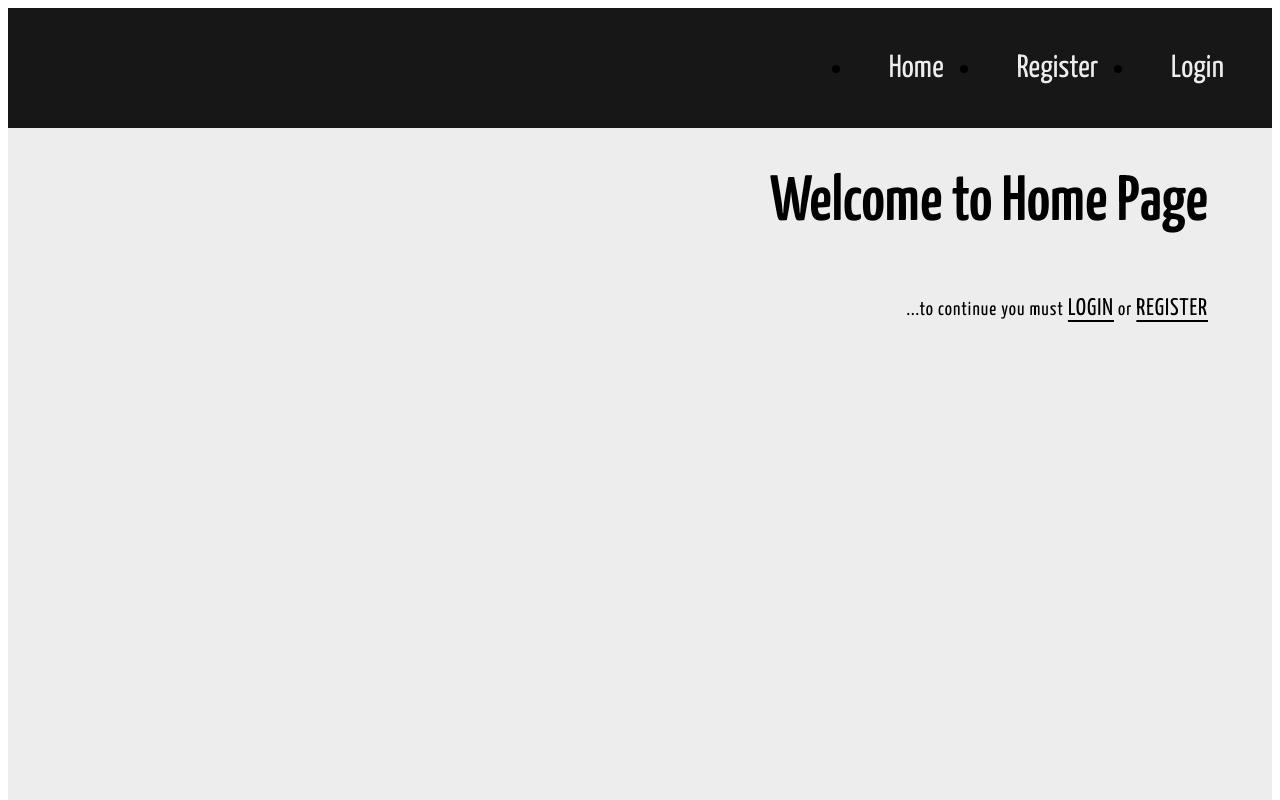
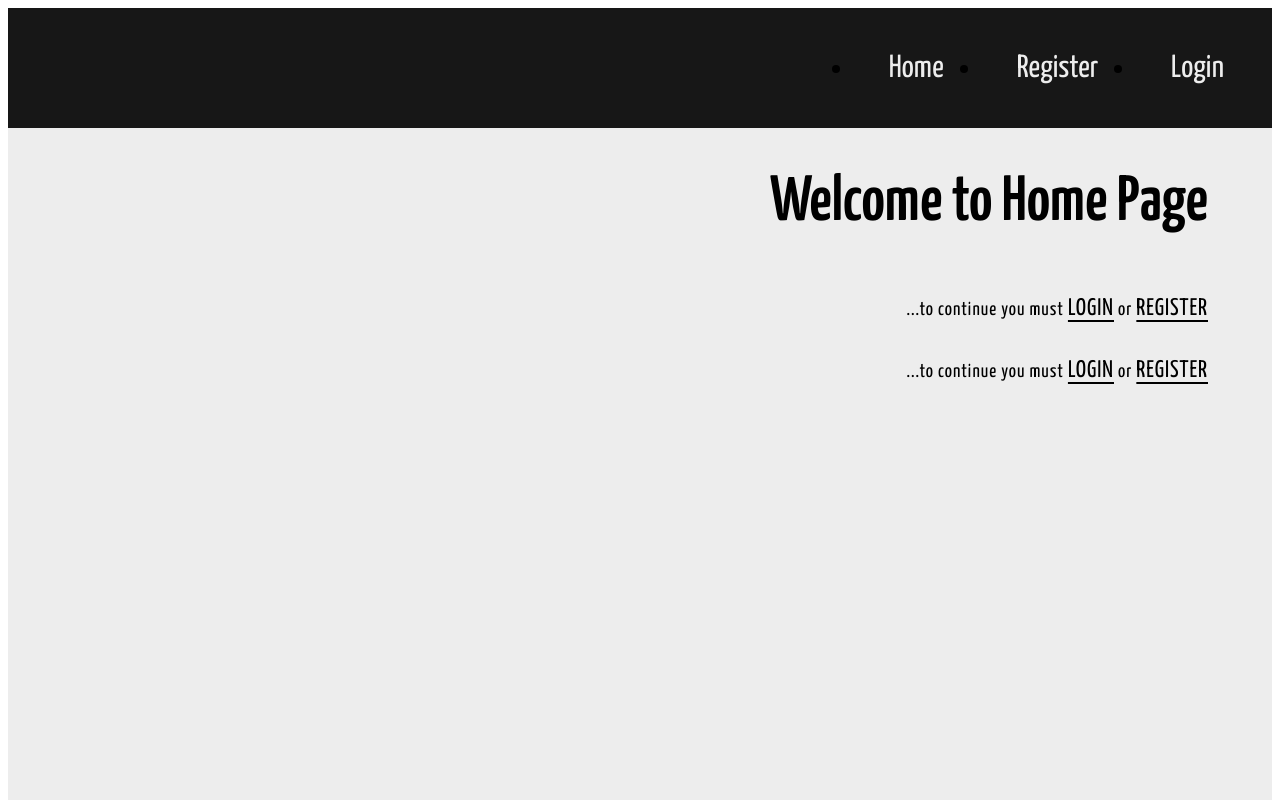
Before and after one commit to urtesala/urte_saladziute_final_react_exam, a React (Vite) app: page / in a window 1280 px wide. Shown: the top 800 px of the page. Built offline with nearby package versions, Linux system fonts and the light colour scheme.

Commit message:
add shop form rederecting, h2 when no shops

```diff
--- a/src/components/forms/LoginForm.jsx
+++ b/src/components/forms/LoginForm.jsx
@@ -4,7 +4,7 @@ import { useHistory } from 'react-router-dom';
 import * as Yup from 'yup';
 import { sendRequest } from '../../helpers';
 import { useAuthCtx } from '../../store/AuthContext';
-import { Button, Form } from '../styled/StyledComponents';
+import { Button, Form, StyledLink } from '../styled/StyledComponents';
 import InputError from './InputError';
 
 function LoginForm(props) {
@@ -68,7 +68,8 @@ function LoginForm(props) {
 
       <Button type='submit'>Login</Button>
       <p>
-        If you don't have an account, please <a href='/register'>REGISTER </a>
+        If you don't have an account, please{' '}
+        <StyledLink path={'/register'}>REGISTER</StyledLink>
       </p>
     </Form>
   );
--- a/src/components/forms/RegisterForm.jsx
+++ b/src/components/forms/RegisterForm.jsx
@@ -5,7 +5,7 @@ import * as Yup from 'yup';
 import { sendRequest } from '../../helpers';
 import { useRedirect } from '../../hooks/useRedirect';
 import { useAuthCtx } from '../../store/AuthContext';
-import { Button, Form } from '../styled/StyledComponents';
+import { Button, Form, StyledLink } from '../styled/StyledComponents';
 import InputError from './InputError';
 
 function RegisterForm(props) {
@@ -90,7 +90,7 @@ function RegisterForm(props) {
 
       <Button type='submit'>Login</Button>
       <p>
-        If you already have an account, please <a href='/login'>LOGIN </a>
+        If you already have an account, please <StyledLink path={'/login'}>LOGIN</StyledLink>
       </p>
     </Form>
   );
--- a/src/components/styled/StyledComponents.js
+++ b/src/components/styled/StyledComponents.js
@@ -1,3 +1,4 @@
+import { Link } from 'react-router-dom';
 import styled from 'styled-components';
 
 export const Wraper = styled.div`
@@ -97,3 +98,12 @@ export const Section = styled.section`
     font-size: 5rem;
   }
 `;
+
+export const StyledLink = styled(Link)`
+  color: inherit;
+  text-underline-offset: 5px;
+  font-size: 1.5rem;
+  &:hover {
+    color: #da0037;
+  }
+`;
--- a/src/hooks/useFetch.js
+++ b/src/hooks/useFetch.js
@@ -5,7 +5,6 @@ function useFetch(url = 'http://localhost:8001/shops', initVal = []) {
   const [data, setData] = useState(initVal);
 
   useEffect(() => {
-    // let url = 'http://localhost:8001/users';
     fetch(url)
       .then((resp) => resp.json())
       .then((gotData) => setData(gotData))
--- a/src/pages/Home/HomePage.jsx
+++ b/src/pages/Home/HomePage.jsx
@@ -1,3 +1,5 @@
+import { Link } from 'react-router-dom';
+import { StyledLink } from '../../components/styled/StyledComponents';
 import { HomeDiv } from './styledHome';
 
 function HomePage(props) {
@@ -8,6 +10,10 @@ function HomePage(props) {
         ...to continue you must <a href='/login'>LOGIN</a> or{' '}
         <a href='/register'>REGISTER</a>
       </p>
+      <p>
+        ...to continue you must <StyledLink to={'/login'}>LOGIN</StyledLink> or{' '}
+        <StyledLink to={'/register'}>REGISTER</StyledLink>
+      </p>
     </HomeDiv>
   );
 }
--- a/src/pages/addShop/AddShop.jsx
+++ b/src/pages/addShop/AddShop.jsx
@@ -1,3 +1,4 @@
+import { Redirect, useHistory } from 'react-router-dom';
 import AddShopForm from '../../components/forms/AddShopForm';
 import { Card, Section } from '../../components/styled/StyledComponents';
 import { fireObjToArr, getData, sendRequest } from '../../helpers';
@@ -13,6 +14,7 @@ const dummyPost = {
 };
 
 function AddShop(props) {
+  const history = useHistory();
   const { uid, token } = useAuthCtx();
   const handleNewShop = async (formValues) => {
     console.log('formValues ===', formValues);
@@ -25,6 +27,7 @@ function AddShop(props) {
     console.log('ats ===', ats);
     console.log('err ===', err);
     // redirect to /posts
+    history.push('/shops');
   };
 
   return (
--- a/src/pages/shops/Shops.jsx
+++ b/src/pages/shops/Shops.jsx
@@ -1,32 +1,38 @@
-import { Card, Section } from '../../components/styled/StyledComponents';
+import { useState } from 'react';
+import { Section, StyledLink } from '../../components/styled/StyledComponents';
 import { fireObjToArr } from '../../helpers';
 import useFetch from '../../hooks/useFetch';
-import { useAuthCtx } from '../../store/AuthContext';
 import { Grid, LiEl, ShopName } from './styledShops';
 
 function Shops(props) {
-  const { token } = useAuthCtx();
+  const [loading, setLoading] = useState(false);
+
   const url = `${import.meta.env.VITE_REAL_DATABASE}/shops/shopList.json`;
 
   const [dataFromFireB, setDataFromFireB] = useFetch(url, {});
 
   const dataArr = fireObjToArr(dataFromFireB);
 
-  console.log('dataArr ===', dataArr);
-
   return (
     <Section>
       <h1>List of shops</h1>
       <Grid>
-        {dataArr.map((pObj) => (
-          <LiEl>
-            <ShopName>{pObj.shopName}</ShopName>
-            <img src={pObj.image} alt={pObj.shopName} />
-            <h3>Town: {pObj.town}</h3>
-            <h3>Start year: {pObj.startYear}</h3>
-            <p>{pObj.description}</p>
-          </LiEl>
-        ))}
+        {dataArr.length === 0 ? (
+          <h2>
+            It seems there are no shops yet... to add one please go to{' '}
+            <StyledLink>ADD SHOP</StyledLink>
+          </h2>
+        ) : (
+          dataArr.map((pObj) => (
+            <LiEl>
+              <ShopName>{pObj.shopName}</ShopName>
+              <img src={pObj.image} alt={pObj.shopName} />
+              <h3>Shop is located in {pObj.town}</h3>
+              <h3>Shop opened in {pObj.startYear}</h3>
+              <p>{pObj.description}</p>
+            </LiEl>
+          ))
+        )}
       </Grid>
     </Section>
   );
```
Also changed, not shown: src/helpers.js (indentation only).
